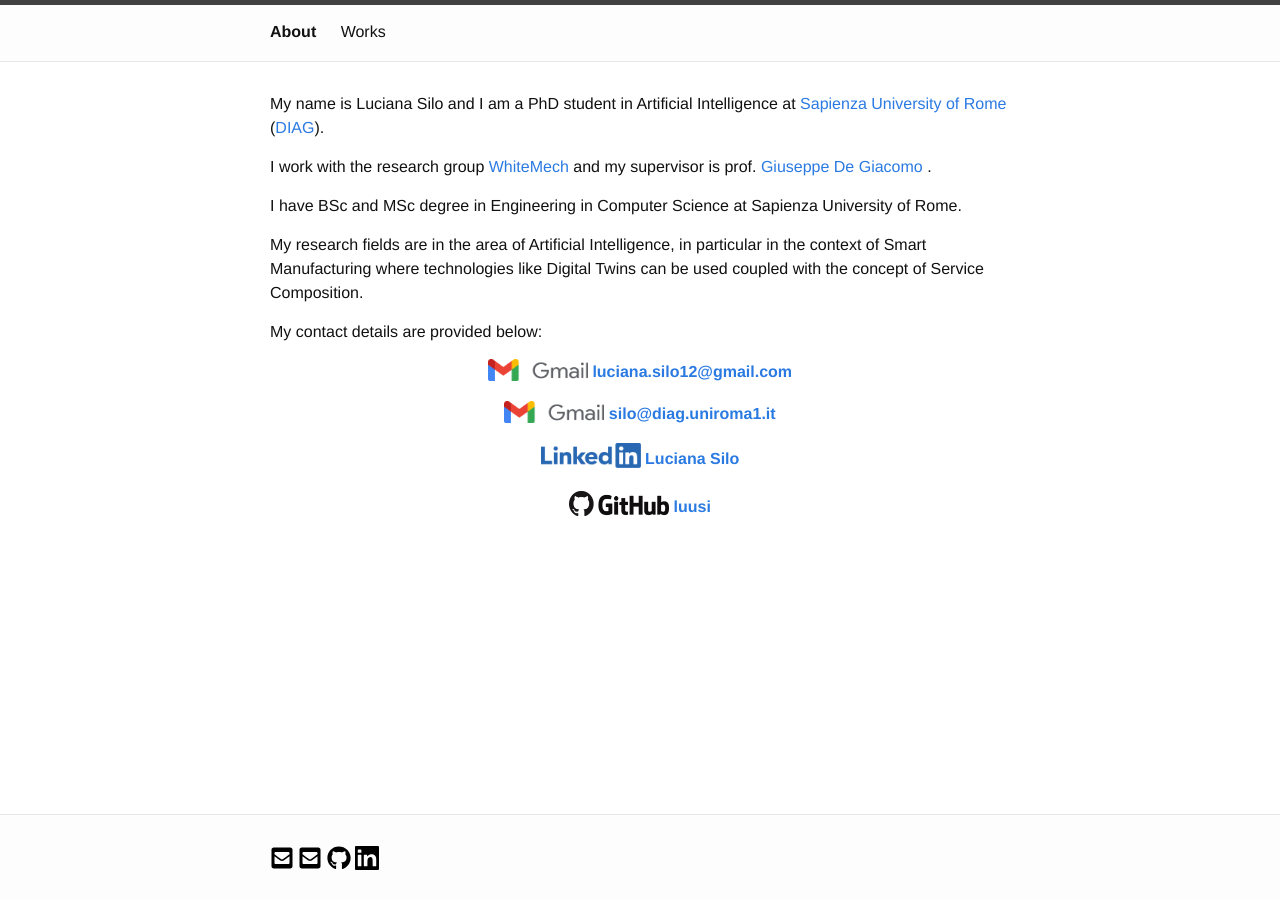
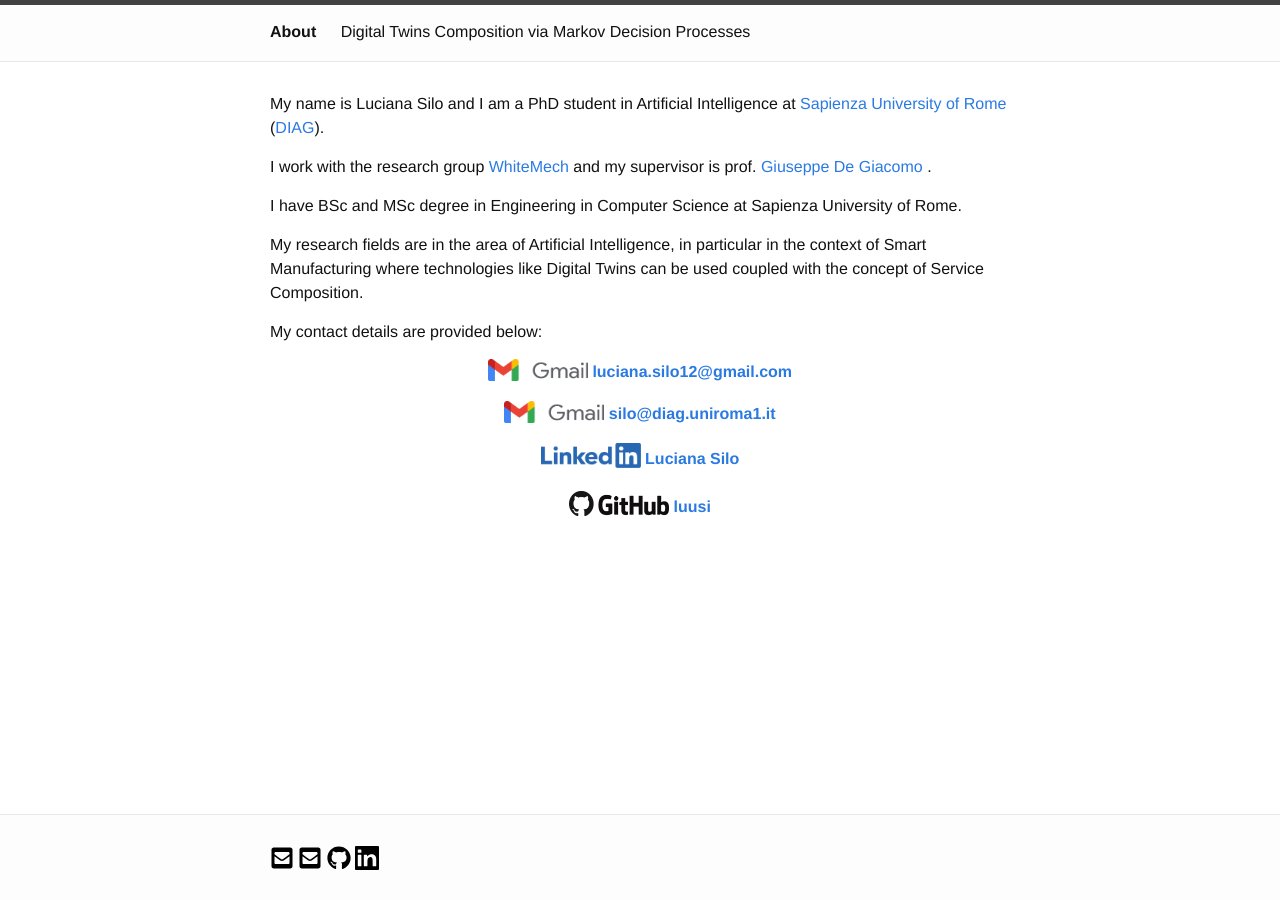
Before and after one commit to luusi/luusi.github.io, a Jekyll site: the page built from _pages/about.md, in a window 1280 px wide. Built offline with Jekyll 4.4.1, drawn with Linux system fonts in a browser that asks for light colours; nearby versions of some CDN libraries; comment, search, counter and statistics services are not loaded; a style sheet for code colours, icons or effects is not loaded.

Commit message:
Update navigation.yml

```diff
--- a/_data/navigation.yml
+++ b/_data/navigation.yml
@@ -5,5 +5,5 @@
 #  link: /blog
 #- name: Publications
 #  link: /papers
-- name: Works
+- name: Digital Twins Composition via Markov Decision Processes
   link: /DT_Composition_via_MDP
```
